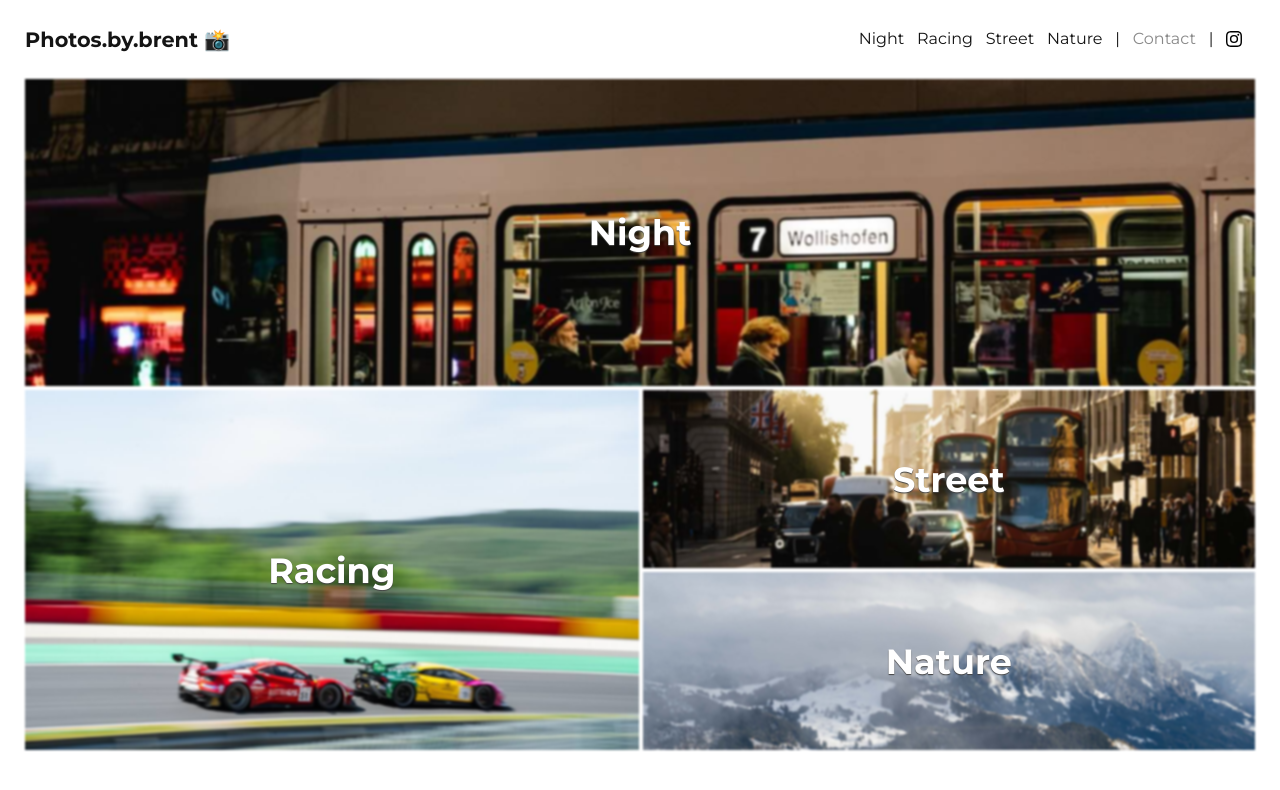
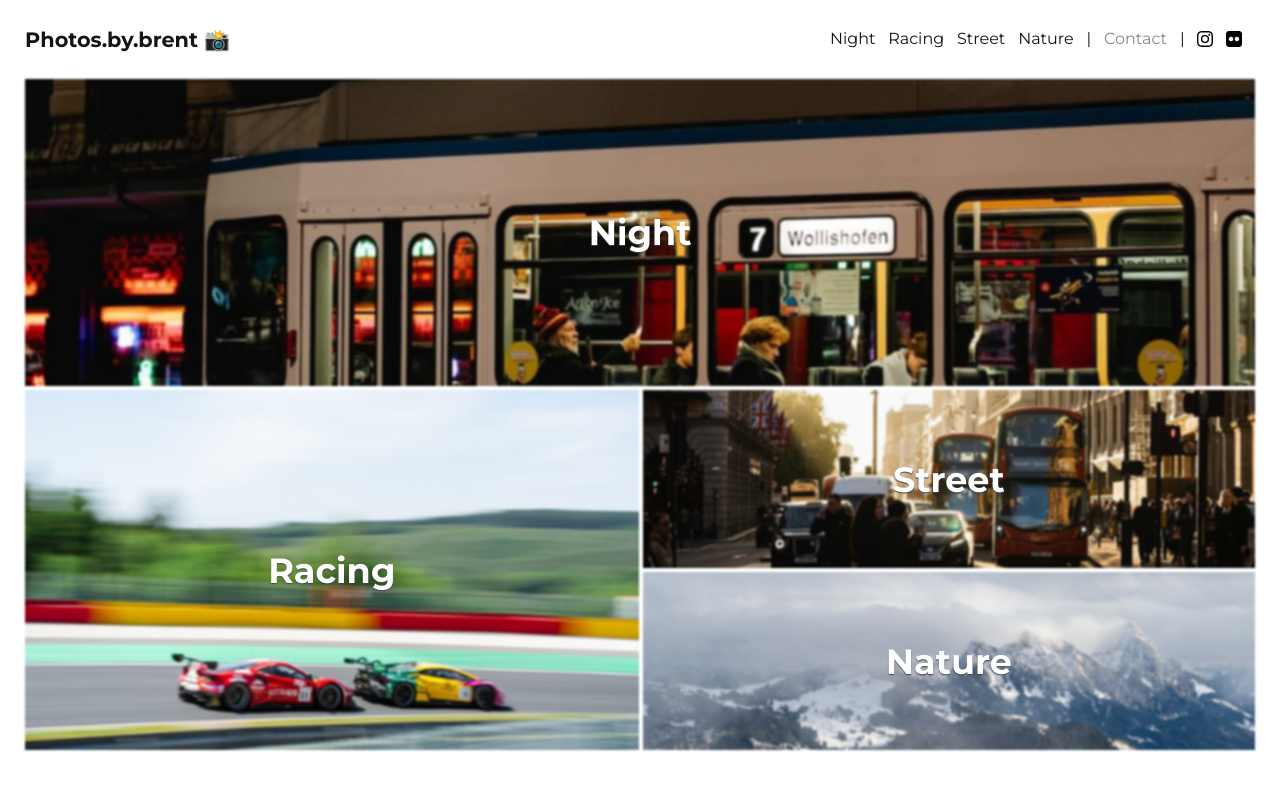
Before and after one commit to brenttimmermans/photos-by-brent, a Next.js app: page / in a window 1280 px wide. Shown: the top 790 px of the page. Built offline with nearby package versions, Linux system fonts and the light colour scheme.

Commit message:
✨ add Flickr link

```diff
--- a/app/Header/Header.tsx
+++ b/app/Header/Header.tsx
@@ -4,6 +4,7 @@ import styles from './Header.module.css';
 import CustomLink from './Link';
 
 const INSTAGRAM_LINK = 'https://www.instagram.com/photos.by.brent';
+const FLICKR_LINK = 'https://www.flickr.com/photos/photos-by-brent';
 
 const categorieRoutes = [
   {
@@ -58,6 +59,16 @@ export default function Header() {
                 />
               </Link>
             </li>
+            <li>
+              <Link href={FLICKR_LINK}>
+                <Image
+                  src="/icons/flickr.png"
+                  alt="Flickr icon"
+                  width={16}
+                  height={16}
+                />
+              </Link>
+            </li>
           </ul>
         </nav>
       </div>
```
Also changed, not shown: public/icons/flickr.png (added).
